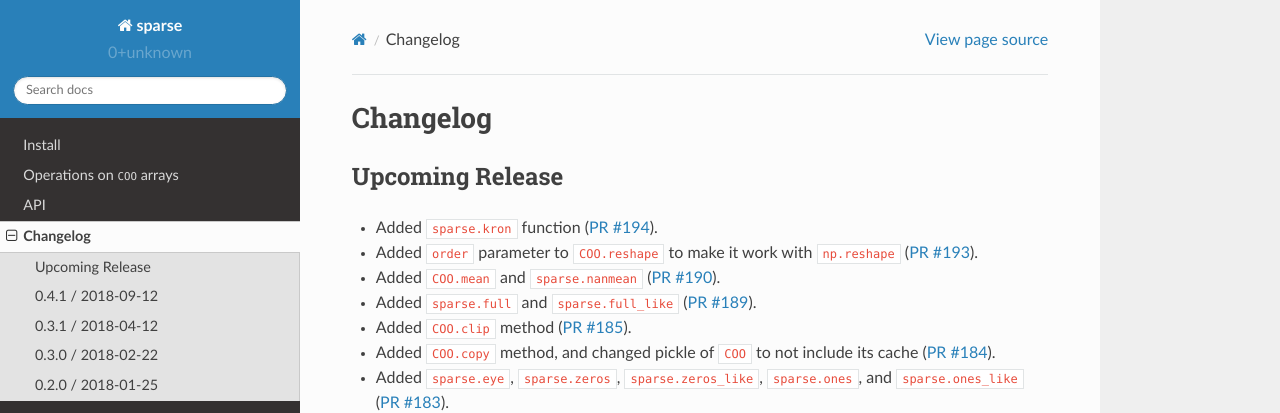
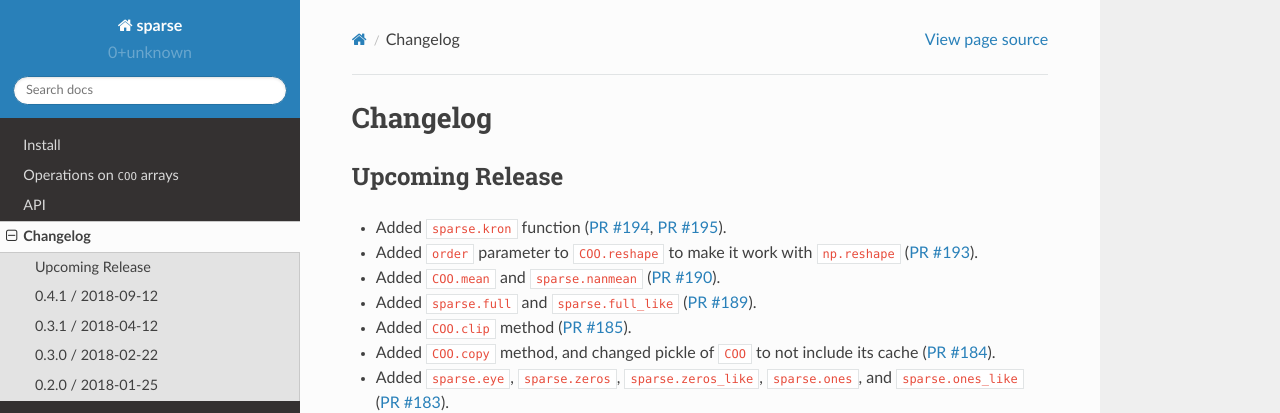
Before and after one commit to pydata/sparse, a Sphinx documentation site: the page built from docs/changelog.rst, in a window 1280 px wide and 900 px high. Shown: the top 413 px of the window. Built offline with Sphinx 7.4.7 and the Read the Docs theme 2.0.0, drawn with Linux system fonts in a browser that asks for light colours; pages that are not in the unit, such as notebooks, are missing from menus.

Commit message:
Update changelog.

```diff
--- a/docs/changelog.rst
+++ b/docs/changelog.rst
@@ -4,7 +4,7 @@ Changelog
 Upcoming Release
 ----------------
 
-* Added :code:`sparse.kron` function (:pr:`194`).
+* Added :code:`sparse.kron` function (:pr:`194`, :pr:`195`).
 * Added :code:`order` parameter to :code:`COO.reshape` to make it work with
   :code:`np.reshape` (:pr:`193`).
 * Added :code:`COO.mean` and :code:`sparse.nanmean` (:pr:`190`).
```
